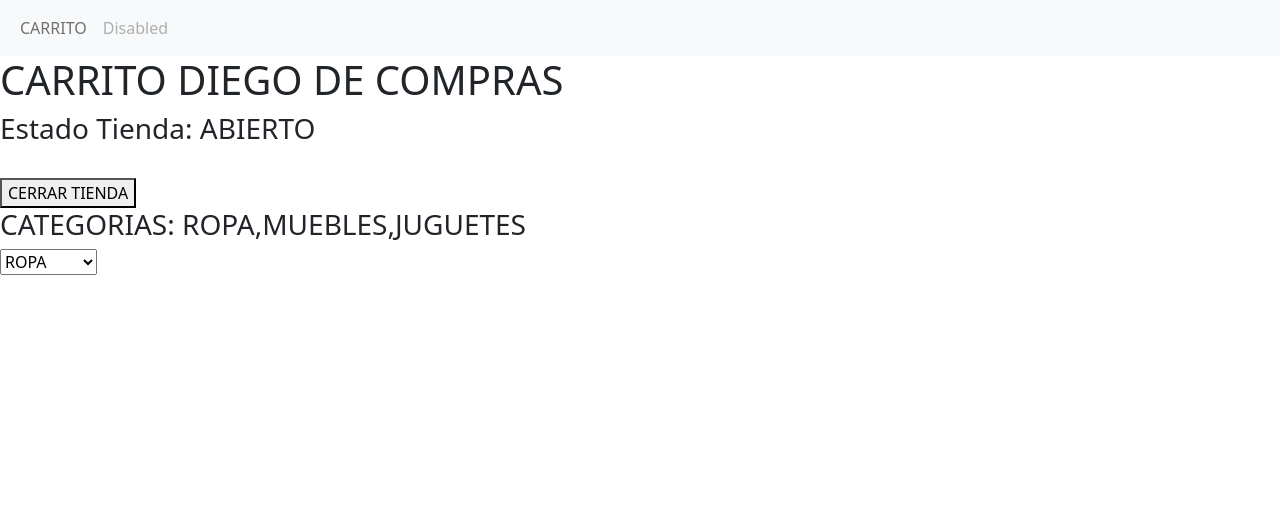
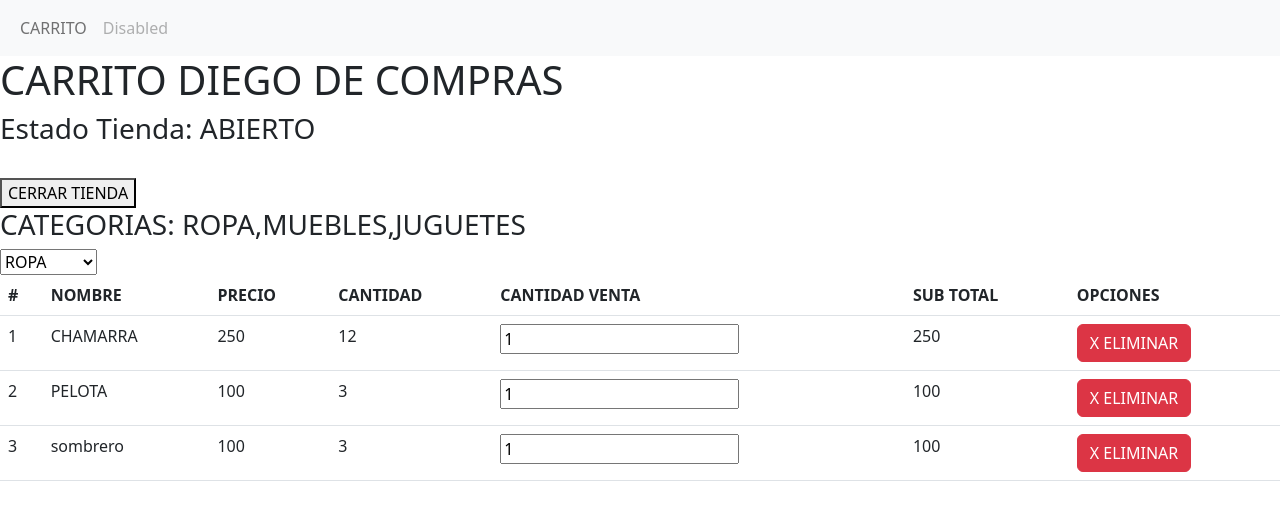
Before and after one commit to DIEGODAZA619/appsextoangular, an Angular app: page /carrito in a window 1280 px wide. Shown: the top 520 px of the page. Built offline with nearby package versions, Linux system fonts and the light colour scheme.

Commit message:
EJERCICIOS

```diff
--- a/src/app/carrito/carrito.component.html
+++ b/src/app/carrito/carrito.component.html
@@ -10,3 +10,34 @@
    <option *ngFor = "let cat of categorias" value="{{cat}}">{{cat}}</option>
 
 </select>
+
+<table class="table">
+   <thead>
+      <tr>
+         <th scope="col">#</th>
+         <th scope="col">NOMBRE</th>
+         <th scope="col">PRECIO</th>
+         <th scope="col">CANTIDAD</th>
+         <th scope="col">CANTIDAD VENTA</th>
+         <th scope="col">SUB TOTAL</th>
+         <th scope="col">OPCIONES</th>
+      </tr>
+   </thead>
+   <tbody>
+      <tr *ngFor = "let prod of productos; let i = index">
+         <td>{{i+1}}</td>
+         <td>{{prod.nombre}}</td>
+         <td>{{prod.precio}}</td>
+         <td>{{prod.cantidad}}</td>
+         <td>
+            <input type="number" [value] = cant_venta (change)="cambio($event)">
+         </td>
+         <td>
+            {{prod.precio * cant_venta}}
+         </td>
+         <td>
+            <button class="btn btn-danger" (click)= "eliminar_producto(i)">X ELIMINAR</button>
+         </td>
+      </tr>
+   </tbody>
+</table>
--- a/src/app/carrito/carrito.component.ts
+++ b/src/app/carrito/carrito.component.ts
@@ -10,6 +10,8 @@ export class CarritoComponent implements OnInit
   titulo:string;
   estado:boolean;
   categorias: any = [];
+  productos: any = [];
+  cant_venta:number = 1;
 
   constructor() {
     this.titulo = "CARRITO DIEGO DE COMPRAS"
@@ -17,10 +19,28 @@ export class CarritoComponent implements OnInit
     this.categorias.push("ROPA");
     this.categorias.push("MUEBLES");
     this.categorias.push("JUGUETES");
+    //-------------
+    this.productos.push({
+                          nombre:"CHAMARRA",
+                          precio: 250,
+                          cantidad: 12
+                        });
+    this.productos.push({
+                          nombre:"PELOTA",
+                          precio: 100,
+                          cantidad: 3
+                        });
+    this.productos.push({
+                          nombre:"sombrero",
+                          precio: 100,
+                          cantidad: 3
+                        });
    }
 
   ngOnInit(): void {
   }
+
+
   cerrar_tienda()
   {
     if(this.estado)
@@ -31,6 +51,14 @@ export class CarritoComponent implements OnInit
     {
       this.estado = true;
     }
+  }
+  cambio(data : any)
+  {
+    this.cant_venta = data.target.value;
+  }
 
+  eliminar_producto(i : number)
+  {
+    this.productos.splice(i, 1);
   }
 }
```
